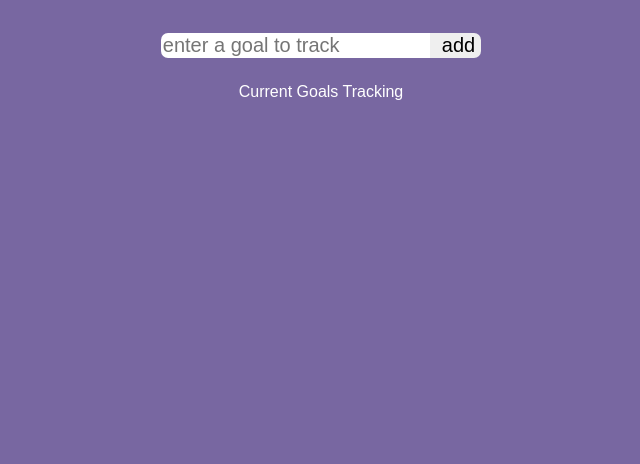
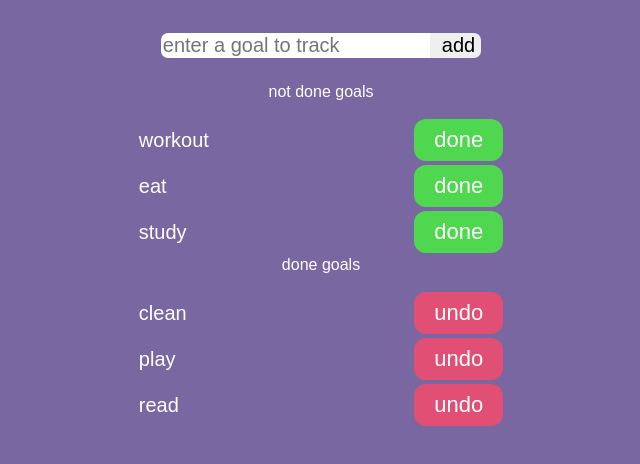
Before and after one commit to jwnbt/rwflb, a React (Create React App) app: page / in a window 1280 px wide. Shown: the top 464 px of the page, without its empty margins (319-959 px from the left). Built offline with nearby package versions, Linux system fonts and the light colour scheme.

Commit message:
add done not done tables

```diff
--- a/src/App.css
+++ b/src/App.css
@@ -9,10 +9,11 @@ body {
   justify-content: center;
 }
 
-.goal {
+.goal-tbl {
   display: flex;
   flex-direction: column;
 }
+
 form {
   padding: 25px;
 }
@@ -23,9 +24,21 @@ form input {
   border: none;
 }
 
-button {
+.undo-btn {
   padding-left: 10px;
-  background-color: rgb(79, 189, 79);
+  background-color: rgb(226, 79, 116);
+  color: white;
+  border-radius: 12px;
+  border: none;
+  font-size: 22px;
+  padding-left: 20px;
+  padding-right: 20px;
+  padding-top: 8px;
+  padding-bottom: 8px;
+}
+.done-btn {
+  padding-left: 10px;
+  background-color: rgb(79, 216, 79);
   color: white;
   border-radius: 12px;
   border: none;
@@ -56,8 +69,13 @@ button {
   width: 100%;
 }
 
-.cur-goal-label {
+.label {
   display: flex;
   justify-content: center;
   padding-bottom: 15px;
 }
+
+td {
+  width: 100%;
+  font-size: 20px;
+}
--- a/src/App.js
+++ b/src/App.js
@@ -1,5 +1,14 @@
 import { useState } from "react";
 import "./App.css";
+
+const data = [
+  { name: "workout", done: false, data: null },
+  { name: "eat", done: false, data: null },
+  { name: "study", done: false, data: null },
+  { name: "clean", done: true, data: "20220313" },
+  { name: "play", done: true, data: "20220313" },
+  { name: "read", done: true, data: "20220313" }
+];
 
 function AddGoal({ onAdd }) {
   const [goal, setGoal] = useState("");
@@ -17,39 +26,43 @@ function AddGoal({ onAdd }) {
   );
 }
 
-function Goals() {
-  const [goals, setGoals] = useState([]);
+function GoalsConsole() {
+  const [goals, setGoals] = useState(data);
   const handleAdd = (goal) => {
     setGoals((prevGoals) => [...prevGoals, goal]);
+  };
+  const handleAction = (goal) => {
+    goal.done = !goal.done;
   };
   return (
     <div className="console">
       <AddGoal onAdd={handleAdd} />
-      <div className="cur-goal-label">{"Current Goals Tracking"}</div>
-      <GoalsTable goals={goals} />
+      <div className="label">{"not done goals"}</div>
+      <GoalsTable goals={goals.filter((goal) => !goal.done)} onAction={handleAction} />
+      <div className="label">{"done goals"}</div>
+      <GoalsTable goals={goals.filter((goal) => goal.done)} />
     </div>
   );
 }
 
-function Goal(props) {
-  return <div>{props.goalName}</div>;
+function GoalRow({ goal }) {
+  return (
+    <tr>
+      <td>{goal.name}</td>
+      <td>
+        {!goal.done && <button className="done-btn">{"done"}</button>}
+        {goal.done && <button className="undo-btn">{"undo"}</button>}
+      </td>
+    </tr>
+  );
 }
 
 function GoalsTable({ goals }) {
   return (
-    <table className="goal">
+    <table className="goal-tbl">
       <tbody>
-        {goals.map((goal, index) => {
-          return (
-            <tr key={index}>
-              <td style={{ width: "100%", fontSize: "20px" }}>
-                <Goal goalName={goal.name} />
-              </td>
-              <td style={{ width: "100%", fontSize: "20px" }}>
-                <button type="button">{"done"}</button>
-              </td>
-            </tr>
-          );
+        {goals.map((g, id) => {
+          return <GoalRow key={id} goal={g} />;
         })}
       </tbody>
     </table>
@@ -59,7 +72,7 @@ function GoalsTable({ goals }) {
 function App() {
   return (
     <div className="app">
-      <Goals />
+      <GoalsConsole />
     </div>
   );
 }
```
